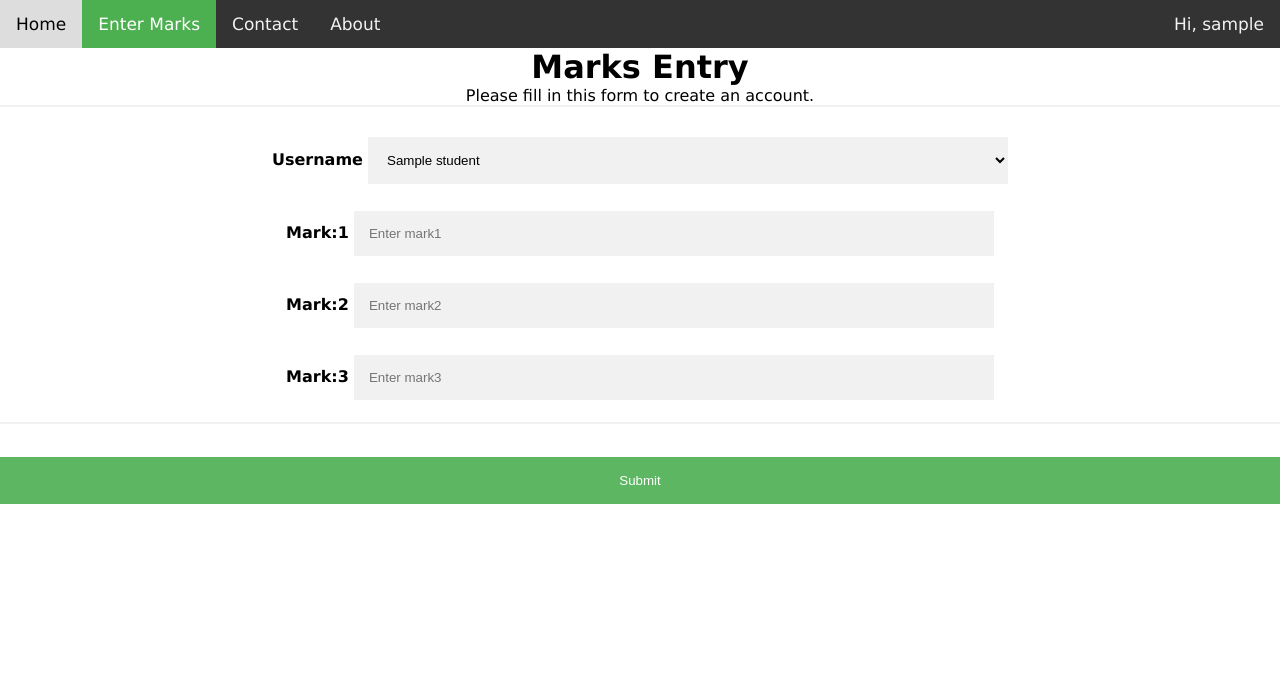
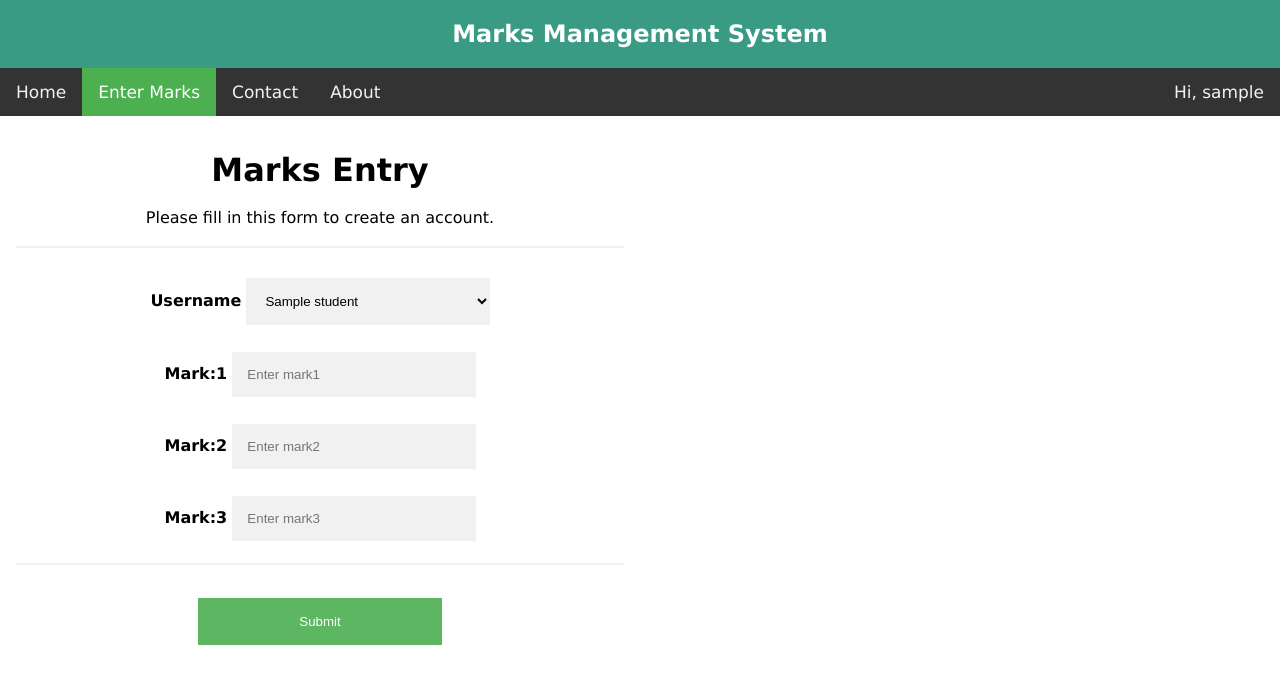
Before and after one commit to Cauverypraba/Students-Mark-Management-System, a Django app: template template/mark.html in a window 1280 px wide. Shown: the top 684 px of the page. Run offline with Django 3.2, Linux system fonts and the light colour scheme; the template is opened without the code that fills it: most values are stand-ins (such as "Sample title", 1, 10 or a date in 2020).

Commit message:
Modified Marks page

```diff
--- a/template/mark.html
+++ b/template/mark.html
@@ -5,7 +5,6 @@
 <link rel="stylesheet" href="https://cdnjs.cloudflare.com/ajax/libs/font-awesome/4.7.0/css/font-awesome.min.css">
 <style>
 body {
-  margin: 0;
   font-family: Verdana, Geneva, Tahoma, sans-serif;
 }
 
@@ -23,6 +22,20 @@ header {
   background-color: #048162c9;
   padding: 20px;
   color: white;
+}
+
+.container {
+  padding: 16px;
+  width: 50%;
+  background-color: white;
+}
+
+.labelPart {
+  width: 60%;
+}
+
+.fieldPart {
+  width: 40% !important;
 }
 
 .topnav {
@@ -55,7 +68,7 @@ header {
 }
 
 input[type=text], input[type=password], input[type=number], select {
-    width: 50%;
+    width: 100%;
     padding: 15px;
     margin: 5px 0 22px 0;
     display: inline-block;
@@ -82,7 +95,7 @@ input[type=text], input[type=password], input[type=number], select {
     margin: 8px 0;
     border: none;
     cursor: pointer;
-    width: 100%;
+    width: 40%;
     opacity: 0.9;
   }
 
@@ -126,6 +139,10 @@ input[type=text], input[type=password], input[type=number], select {
 </head>
 <body>
 
+<header>
+  <h2>Marks Management System</h2>
+</header>
+
 <div class="topnav" id="myTopnav">
   <a href="/homePage">Home</a>
   <a href="/markPage" class="active">Enter Marks</a>
@@ -139,28 +156,28 @@ input[type=text], input[type=password], input[type=number], select {
 
 <form action="/mark" method="post">
     {% csrf_token %}
-    <div class="container">
-      <h1>Marks Entry</h1>
-      <p>Please fill in this form to create an account.</p>
+    <div class="container"><br>
+      <h1>Marks Entry</h1><br>
+      <p>Please fill in this form to create an account.</p><br>
       <hr>
 
-      <label for="username"><b>Username</b></label>
+      <label class="labelPart" for="username"><b>Username</b></label>
       <!-- <input type="text" placeholder="Enter Username" name="username" id="username" required> -->
-      <select name="username" id="username" required>
+      <select class="fieldPart" name="username" id="username" required>
         {% for student in studNames %}
         <option>{{student.name}}</option>
         {% endfor %}
       </select>
       <br>
 
-      <label for="mark1"><b>Mark:1</b></label>
-      <input type="number" placeholder="Enter mark1" name="mark1" id="mark1" required><br>
+      <label class="labelPart" for="mark1"><b>Mark:1</b></label>
+      <input class="fieldPart" type="number" placeholder="Enter mark1" name="mark1" id="mark1" required><br>
 
-      <label for="mark2"><b>Mark:2</b></label>
-      <input type="number" placeholder="Enter mark2" name="mark2" id="mark2" required><br>
+      <label class="labelPart" for="mark2"><b>Mark:2</b></label>
+      <input class="fieldPart" type="number" placeholder="Enter mark2" name="mark2" id="mark2" required><br>
 
-      <label for="mark3"><b>Mark:3</b></label>
-      <input type="number" placeholder="Enter mark3" name="mark3" id="mark3" required>
+      <label class="labelPart" for="mark3"><b>Mark:3</b></label>
+      <input class="fieldPart" type="number" placeholder="Enter mark3" name="mark3" id="mark3" required>
       <hr>
       <button type="submit" class="submitbtn">Submit</button>
     </div>
```
Also changed, not shown: template/register.html (+19 -2 lines).
